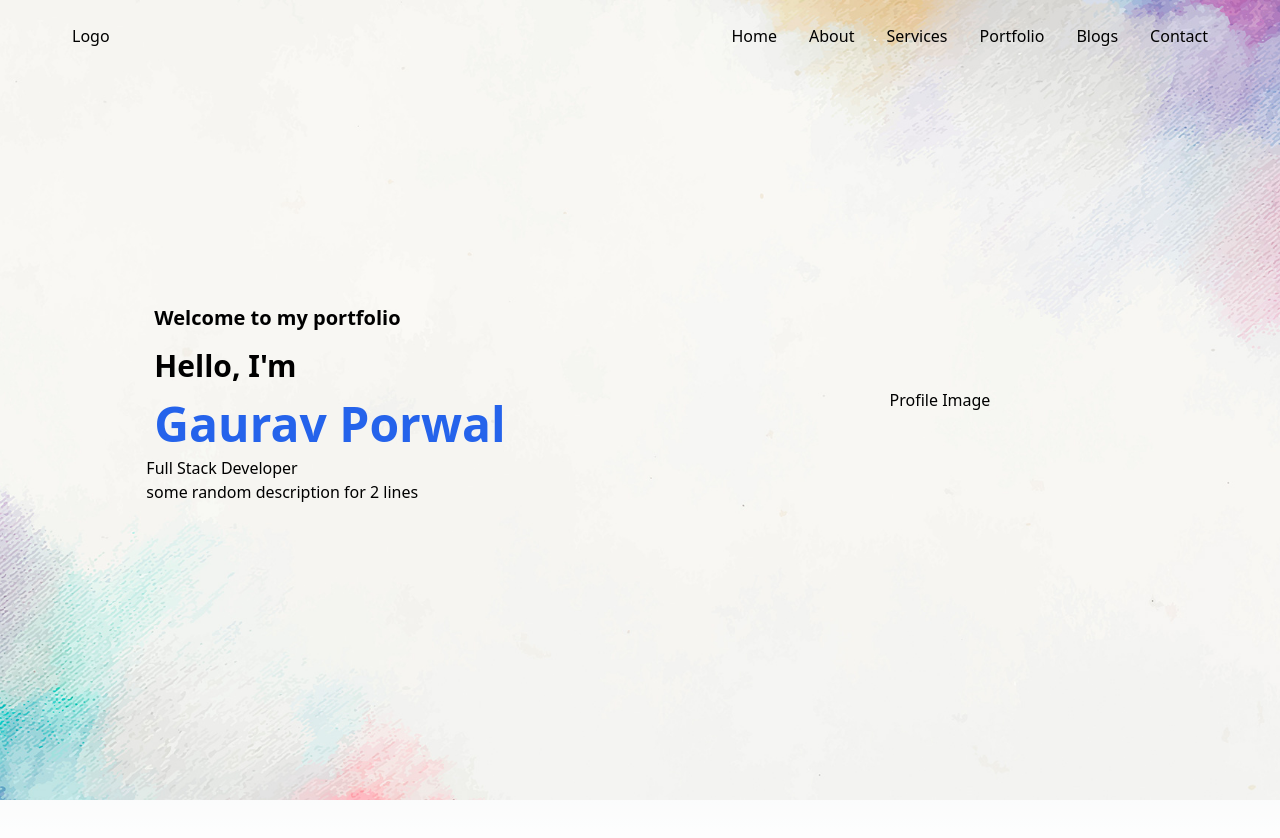
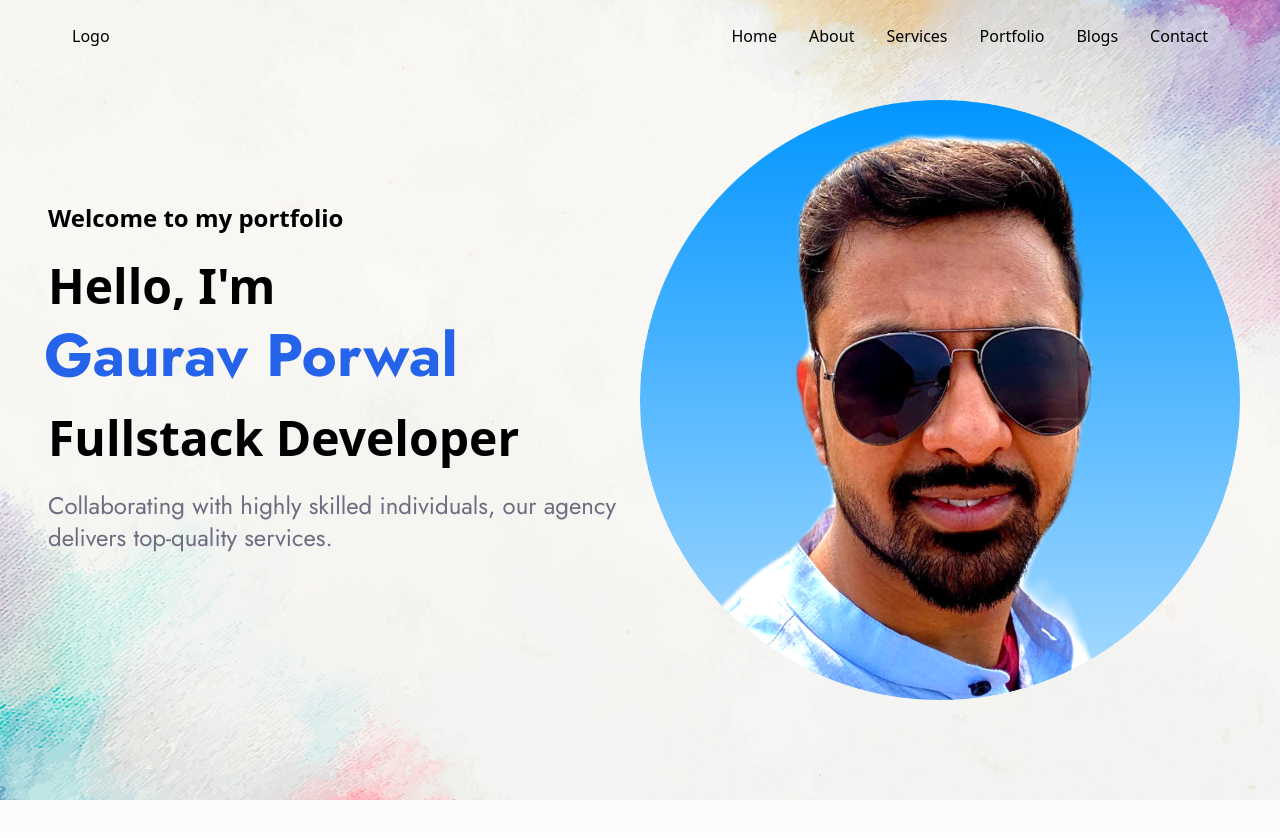
Before and after one commit to gauravprwl14/portfolio-nextjs-website, a Next.js app: page / in a window 1280 px wide. Shown: the top 838 px of the page. Built offline with nearby package versions, Linux system fonts and the light colour scheme.

Commit message:
Update user object description and add avatar image in home page. Add Jost font and gray color in tailwind config

```diff
--- a/src/app/home.tsx
+++ b/src/app/home.tsx
@@ -2,8 +2,10 @@ import React from "react";
 
 const USER_OBJ = {
   name: "Gaurav Porwal",
-  designation: "Full Stack Developer",
-  description: "some random description for 2 lines",
+  designation: "Fullstack Developer",
+  description:
+    "Collaborating with highly skilled individuals, our agency delivers top-quality services.",
+  img: "/img/slider/avatar.png",
 };
 
 const Home = () => {
@@ -16,33 +18,46 @@ const Home = () => {
 
 const HeroContent = ({}) => {
   return (
-    <div className="flex flex-row h-full mx-auto px-10 max-w-screen-2xl">
-      <div className="section-1 w-full flex items-center flex-col  justify-around">
-        <div className="pr-5">
-          <div className=" text-xl  font-semibold p-2">
+    <div className="flex flex-row h-full mx-auto px-10 max-w-screen-2xl ">
+      <div className="section-1 w-full flex items-center  justify-center">
+        <div className="pr-5 p-2">
+          <div className=" text-2xl font-semibold mb-5">
             <h3>Welcome to my portfolio</h3>
           </div>
-          <div className="text-3xl p-2 font-semibold">
+          <div className=" text-5xl py-2 font-semibold">
             <h3 className="">{`Hello, I'm`}</h3>
           </div>
 
-          <div className="text-5xl p-2 text-blue-600 font-bold">
+          <div className="text-6xl -ml-1 py-2 text-blue-600 font-bold font-jost mb-3">
             <h3>{USER_OBJ.name}</h3>
           </div>
 
-          <div className="designation">
+          <div className="text-5xl py-2 font-semibold">
             <h3>{USER_OBJ.designation}</h3>
           </div>
 
-          <div className="designation">
+          <div className="designation text-2xl my-5 text-gray-700 font-jost">
             <h3>{USER_OBJ.description}</h3>
+          </div>
+
+          <div className="cta-section">
+            <button></button>
           </div>
         </div>
       </div>
 
       <div className="section-2 w-full flex items-center flex-col justify-center">
-        <div className="">
-          <h3 className="">{`Profile Image`}</h3>
+        <div className="avatar-container">
+          <h3 className="">
+            <img
+              src={
+                USER_OBJ && USER_OBJ.img
+                  ? USER_OBJ.img
+                  : "/img/slider/avatar.png"
+              }
+              alt="image"
+            />
+          </h3>
         </div>
       </div>
     </div>
--- a/src/app/layout.tsx
+++ b/src/app/layout.tsx
@@ -1,10 +1,12 @@
 import type { Metadata } from "next";
-import { Inter } from "next/font/google";
+
+import { Inter, Jost } from "next/font/google";
 import Header from "@/components/Header";
 
 import "./globals.css";
 
 const inter = Inter({ subsets: ["latin"] });
+const jostFont = Jost({ subsets: ["latin"] });
 
 export const metadata: Metadata = {
   title: "Create Next App",
--- a/tailwind.config.ts
+++ b/tailwind.config.ts
@@ -8,6 +8,14 @@ const config: Config = {
   ],
   theme: {
     extend: {
+      colors: {
+        gray: {
+          '700': '#6F6B81',
+        },
+      },
+      fontFamily: {
+        jost: ['Jost', 'sans-serif'],
+      },
       backgroundImage: {
         "gradient-radial": "radial-gradient(var(--tw-gradient-stops))",
         "gradient-conic":
```
Also changed, not shown: public/img/slider/avatar-fallback.png (added), public/img/slider/avatar.png.
